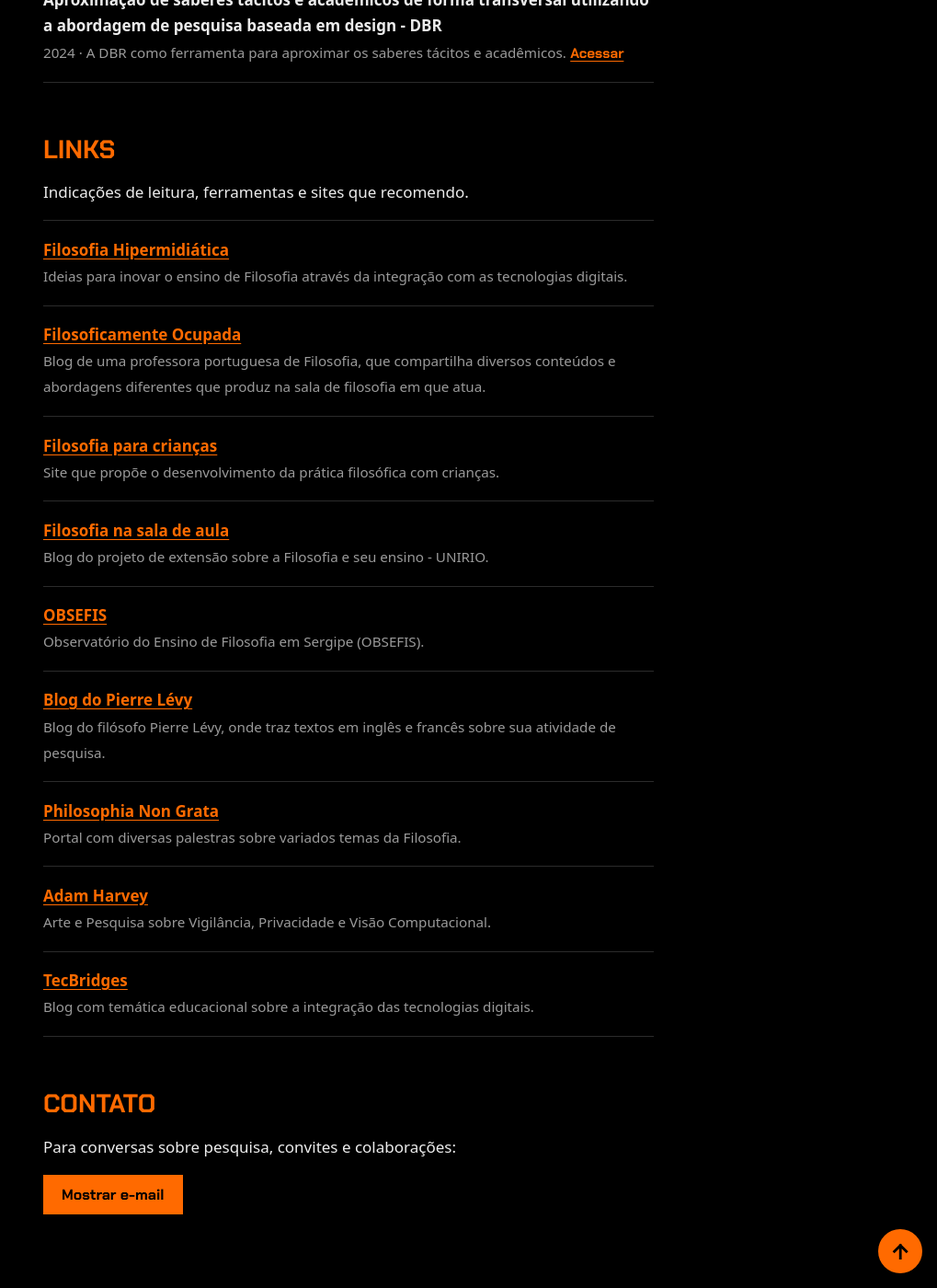
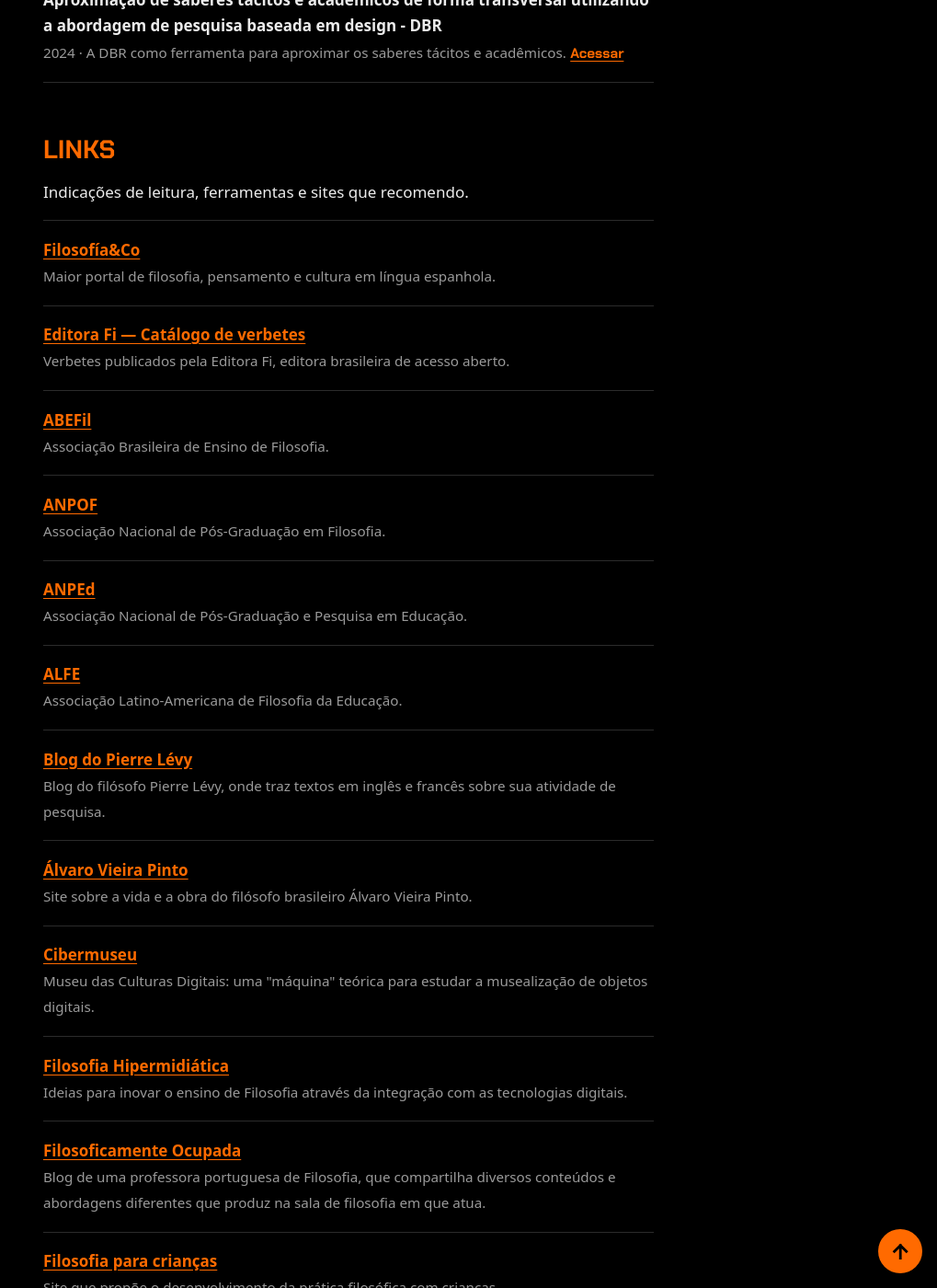
Before and after one commit to ajfilosofia/site, a Jekyll site: the page index.html, which Jekyll copies as it is, in a window 1280 px wide and 1400 px high, scrolled down 6520 px. Shown: the whole window at 92% size, without its empty margins (261-1280 px from the left). Built offline with Jekyll 4.4.1, drawn with Linux system fonts in a browser that asks for light colours; some web fonts are replaced; some of the changed text lies outside the part shown.

Commit message:
Add files via upload

```diff
--- a/index.html
+++ b/index.html
@@ -26,7 +26,7 @@
 
 <main>
   <figure class="foto" id="sobre">
-    <img src="img/foto.webp" width="720" height="1080" decoding="async" alt="Foto">
+    <img src="img/foto.webp" width="720" height="1080" decoding="async" alt="Ilustração de Andrews Jobim sorrindo, cercado de livros, computador e símbolos de filosofia e tecnologia">
   </figure>
 
   <h2>Sobre</h2>
@@ -221,17 +221,56 @@
 
   <h2 id="links">Links</h2>
   <p>Indicações de leitura, ferramentas e sites que recomendo.</p>
-  <ul class="pubs">
+    <ul class="pubs">
     <li>
-      <strong><a href="https://filosofiahipermidiatica.blogspot.com" target="_blank" rel="noopener noreferrer">Filosofia Hipermidiática<span class="sr-only"> (abre em nova aba)</span></a></strong>
+      <strong><a href="https://filco.es/" target="_blank" rel="noopener noreferrer">Filosofía&amp;Co<span class="sr-only"> (abre em nova aba)</span></a></strong>
+      <small>Maior portal de filosofia, pensamento e cultura em língua espanhola.</small>
+    </li>
+    <li>
+      <strong><a href="https://www.editorafi.org/catalogo-de-verbetes" target="_blank" rel="noopener noreferrer">Editora Fi — Catálogo de verbetes<span class="sr-only"> (abre em nova aba)</span></a></strong>
+      <small>Verbetes publicados pela Editora Fi, editora brasileira de acesso aberto.</small>
+    </li>
+
+    <li>
+      <strong><a href="https://abefil.org.br" target="_blank" rel="noopener noreferrer">ABEFil<span class="sr-only"> (abre em nova aba)</span></a></strong>
+      <small>Associação Brasileira de Ensino de Filosofia.</small>
+    </li>
+    <li>
+      <strong><a href="https://anpof.org.br/" target="_blank" rel="noopener noreferrer">ANPOF<span class="sr-only"> (abre em nova aba)</span></a></strong>
+      <small>Associação Nacional de Pós-Graduação em Filosofia.</small>
+    </li>
+    <li>
+      <strong><a href="https://anped.org.br/" target="_blank" rel="noopener noreferrer">ANPEd<span class="sr-only"> (abre em nova aba)</span></a></strong>
+      <small>Associação Nacional de Pós-Graduação e Pesquisa em Educação.</small>
+    </li>
+    <li>
+      <strong><a href="https://filosofiaeducacion.org/alfe/" target="_blank" rel="noopener noreferrer">ALFE<span class="sr-only"> (abre em nova aba)</span></a></strong>
+      <small>Associação Latino-Americana de Filosofia da Educação.</small>
+    </li>
+
+    <li>
+      <strong><a href="https://pierrelevyblog.com/" target="_blank" rel="noopener noreferrer">Blog do Pierre Lévy<span class="sr-only"> (abre em nova aba)</span></a></strong>
+      <small>Blog do filósofo Pierre Lévy, onde traz textos em inglês e francês sobre sua atividade de pesquisa.</small>
+    </li>
+    <li>
+      <strong><a href="https://alvarovieirapinto.org/" target="_blank" rel="noopener noreferrer">Álvaro Vieira Pinto<span class="sr-only"> (abre em nova aba)</span></a></strong>
+      <small>Site sobre a vida e a obra do filósofo brasileiro Álvaro Vieira Pinto.</small>
+    </li>
+
+    <li>
+      <strong><a href="https://cibermuseu.org/" target="_blank" rel="noopener noreferrer">Cibermuseu<span class="sr-only"> (abre em nova aba)</span></a></strong>
+      <small>Museu das Culturas Digitais: uma "máquina" teórica para estudar a musealização de objetos digitais.</small>
+    </li>
+    <li>
+      <strong><a href="https://filosofiahipermidiatica.blogspot.com/" target="_blank" rel="noopener noreferrer">Filosofia Hipermidiática<span class="sr-only"> (abre em nova aba)</span></a></strong>
       <small>Ideias para inovar o ensino de Filosofia através da integração com as tecnologias digitais.</small>
     </li>
     <li>
-      <strong><a href="http://filosoficamenteocupada.blogspot.com" target="_blank" rel="noopener noreferrer">Filosoficamente Ocupada<span class="sr-only"> (abre em nova aba)</span></a></strong>
+      <strong><a href="https://filosoficamenteocupada.blogspot.com/" target="_blank" rel="noopener noreferrer">Filosoficamente Ocupada<span class="sr-only"> (abre em nova aba)</span></a></strong>
       <small>Blog de uma professora portuguesa de Filosofia, que compartilha diversos conteúdos e abordagens diferentes que produz na sala de filosofia em que atua.</small>
     </li>
     <li>
-      <strong><a href="http://filosofiaparacriancas.com.br/" target="_blank" rel="noopener noreferrer">Filosofia para crianças<span class="sr-only"> (abre em nova aba)</span></a></strong>
+      <strong><a href="https://filosofiaparacriancas.com.br/" target="_blank" rel="noopener noreferrer">Filosofia para crianças<span class="sr-only"> (abre em nova aba)</span></a></strong>
       <small>Site que propõe o desenvolvimento da prática filosófica com crianças.</small>
     </li>
     <li>
@@ -243,20 +282,12 @@
       <small>Observatório do Ensino de Filosofia em Sergipe (OBSEFIS).</small>
     </li>
     <li>
-      <strong><a href="https://pierrelevyblog.com/" target="_blank" rel="noopener noreferrer">Blog do Pierre Lévy<span class="sr-only"> (abre em nova aba)</span></a></strong>
-      <small>Blog do filósofo Pierre Lévy, onde traz textos em inglês e francês sobre sua atividade de pesquisa.</small>
+      <strong><a href="https://adam.harvey.studio/" target="_blank" rel="noopener noreferrer">Adam Harvey<span class="sr-only"> (abre em nova aba)</span></a></strong>
+      <small>Arte e Pesquisa sobre vigilância, privacidade e visão computacional.</small>
     </li>
     <li>
-      <strong><a href="https://www.philosophianongrata.com.br/in%C3%ADcio" target="_blank" rel="noopener noreferrer">Philosophia Non Grata<span class="sr-only"> (abre em nova aba)</span></a></strong>
-      <small>Portal com diversas palestras sobre variados temas da Filosofia.</small>
-    </li>
-    <li>
-      <strong><a href="https://adam.harvey.studio/" target="_blank" rel="noopener noreferrer">Adam Harvey<span class="sr-only"> (abre em nova aba)</span></a></strong>
-      <small>Arte e Pesquisa sobre Vigilância, Privacidade e Visão Computacional.</small>
-    </li>
-    <li>
-      <strong><a href="https://tecbridges.com/blog/" target="_blank" rel="noopener noreferrer">TecBridges<span class="sr-only"> (abre em nova aba)</span></a></strong>
-      <small>Blog com temática educacional sobre a integração das tecnologias digitais.</small>
+      <strong><a href="https://estoesmicelio.substack.com/" target="_blank" rel="noopener noreferrer">Micelio<span class="sr-only"> (abre em nova aba)</span></a></strong>
+      <small>Arquivo vivo de ideias, conteúdos e explorações sobre inteligência artificial e cultura digital (em espanhol).</small>
     </li>
   </ul>
 
```
